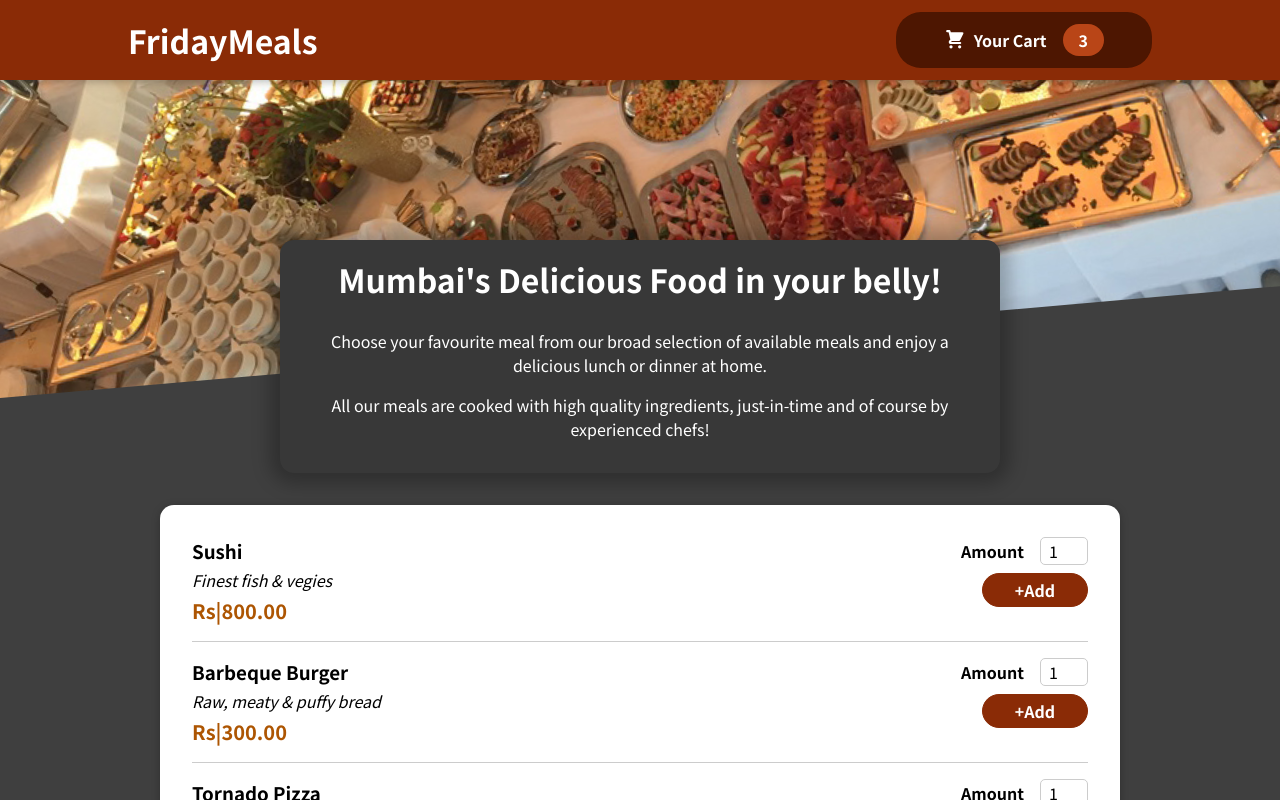
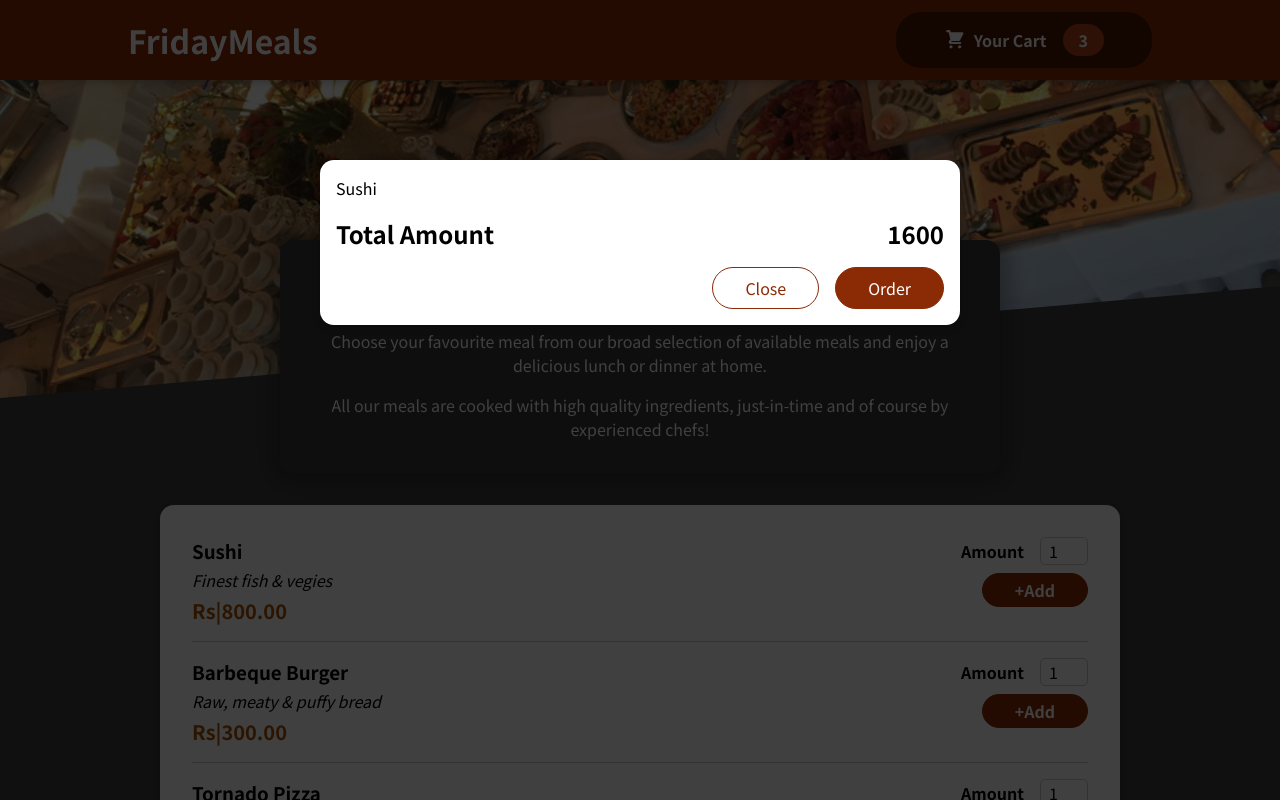
Before and after one commit to 11SID22/React-Project-3-Restaurant-App, a React (Create React App) app: page / in a window 1280 px wide. Shown: the top 800 px of the page. Built offline with nearby package versions, Linux system fonts and the light colour scheme.

Commit message:
Created a hard coded Cart, a Modal & wrapped the Card in it.

```diff
--- a/public/index.html
+++ b/public/index.html
@@ -28,6 +28,7 @@
   </head>
   <body>
     <noscript>You need to enable JavaScript to run this app.</noscript>
+    <div id="overlays"></div>
     <div id="root"></div>
     <!--
       This HTML file is a template.
--- a/src/App.js
+++ b/src/App.js
@@ -2,10 +2,12 @@
 
 import Header from "./components/Layout/Header";
 import Meals from "./components/Meals/Meals";
+import Cart from "./components/Cart/Cart";
 
 function App() {
   return (
     <Fragment>
+      <Cart />
       <Header />
       <main>
         <Meals />
--- /dev/null
+++ b/src/components/Cart/Cart.js
@@ -0,0 +1,27 @@
+import React from "react";
+
+import classes from './Cart.module.css';
+import Modal from "./Modal";
+
+const Cart = (props) => {
+    const cartItems = <ul className={classes['cart-items']}>{[
+        { id: 'c1', name: 'Sushi', amount: '2', price: '800' },
+    ].map((item) => <li>{item.name}</li>)}
+    </ul>
+
+    return (
+        <Modal>
+            {cartItems}
+            <div className={classes.total}>
+                <span>Total Amount</span>
+                <span>1600</span>
+            </div>
+            <div className={classes.actions}>
+                <button className={classes['button--alt']}>Close</button>
+                <button className={classes.button}>Order</button>
+            </div>
+        </Modal>
+    )
+};
+
+export default Cart;
--- /dev/null
+++ b/src/components/Cart/Cart.module.css
@@ -0,0 +1,46 @@
+.cart-items {
+    list-style: none;
+    margin: 0;
+    padding: 0;
+    max-height: 20rem;
+    overflow: auto;
+  }
+
+  .total {
+    display: flex;
+    justify-content: space-between;
+    align-items: center;
+    font-weight: bold;
+    font-size: 1.5rem;
+    margin: 1rem 0;
+  }
+
+  .actions {
+    text-align: right;
+  }
+
+  .actions button {
+    font: inherit;
+    cursor: pointer;
+    background-color: transparent;
+    border: 1px solid #8a2b06;
+    padding: 0.5rem 2rem;
+    border-radius: 25px;
+    margin-left: 1rem;
+  }
+
+  .actions button:hover,
+  .actions button:active {
+    background-color: #5a1a01;
+    border-color: #5a1a01;
+    color: white;
+  }
+
+  .actions .button--alt {
+    color: #8a2b06;
+  }
+
+  .actions .button {
+    background-color: #8a2b06;
+    color: white;
+  }
--- /dev/null
+++ b/src/components/Cart/Modal.js
@@ -0,0 +1,31 @@
+import React, { Fragment } from "react";
+import ReactDOM from 'react-dom';
+
+import classes from './Modal.module.css';
+
+const Backdrop = (props) => {
+    return <div className={classes.backdrop}></div>
+};
+
+const ModalOverlay = (props) => {
+    return (
+        <div className={classes.modal}>
+            <div className={classes.content}>{props.children}</div>
+        </div>
+    );
+};
+
+
+const portalElement = document.getElementById('overlays');
+const Modal = (props) => {
+    return (
+        <Fragment>
+            {ReactDOM.createPortal(<Backdrop />, portalElement)}
+            {ReactDOM.createPortal(<ModalOverlay>{props.children}</ModalOverlay>,
+                portalElement)}
+        </Fragment>
+
+    )
+};
+
+export default Modal;
--- /dev/null
+++ b/src/components/Cart/Modal.module.css
@@ -0,0 +1,40 @@
+.backdrop {
+    position: fixed;
+    top: 0;
+    left: 0;
+    width: 100%;
+    height: 100vh;
+    z-index: 20;
+    background-color: rgba(0, 0, 0, 0.75);
+  }
+
+  .modal {
+    position: fixed;
+    top: 20vh;
+    left: 5%;
+    width: 90%;
+    background-color: white;
+    padding: 1rem;
+    border-radius: 14px;
+    box-shadow: 0 2px 8px rgba(0, 0, 0, 0.25);
+    z-index: 30;
+    animation: slide-down 300ms ease-out forwards;
+  }
+
+  @media (min-width: 768px) {
+    .modal {
+      width: 40rem;
+      left: calc(50% - 20rem);
+    }
+  }
+
+  @keyframes slide-down {
+    from {
+      opacity: 0;
+      transform: translateY(-3rem);
+    }
+    to {
+      opacity: 1;
+      transform: translateY(0);
+    }
+  }
```
